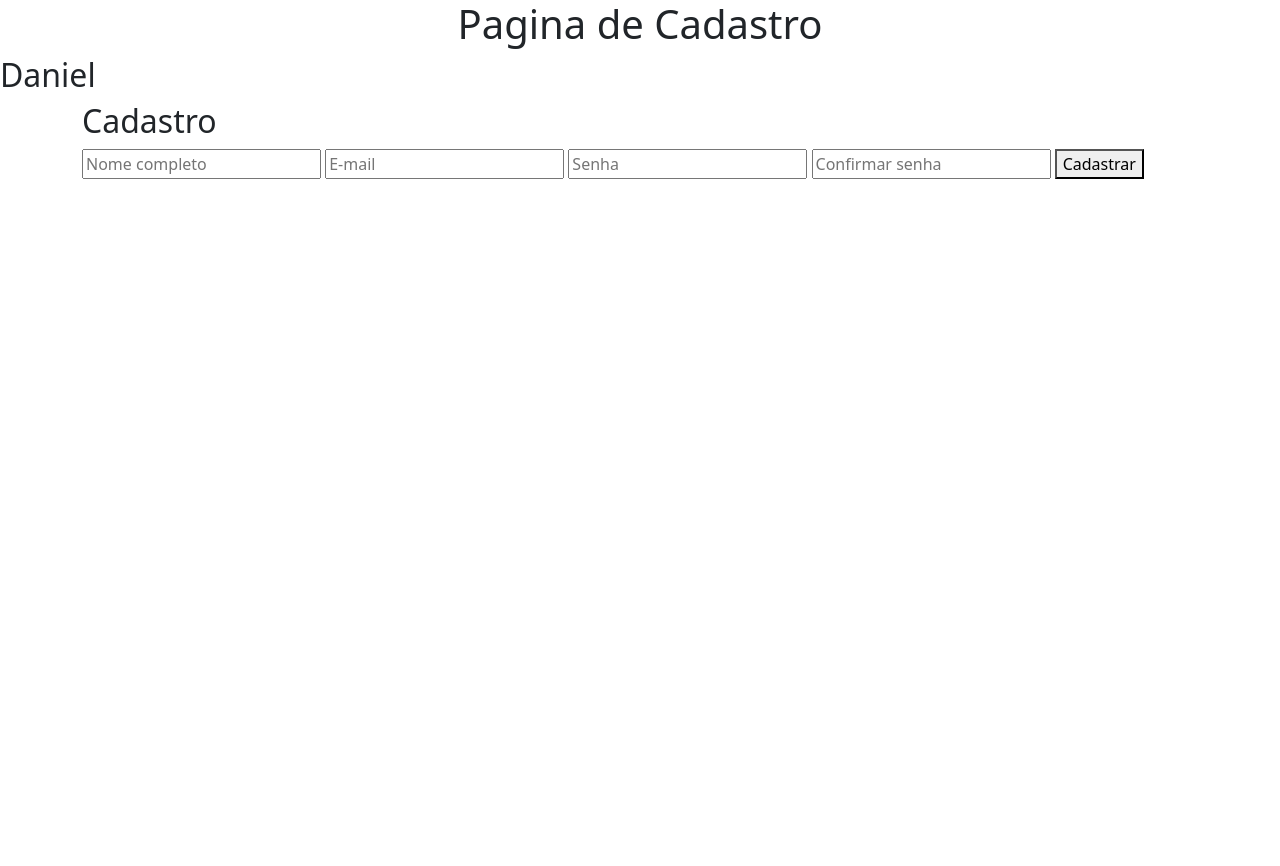
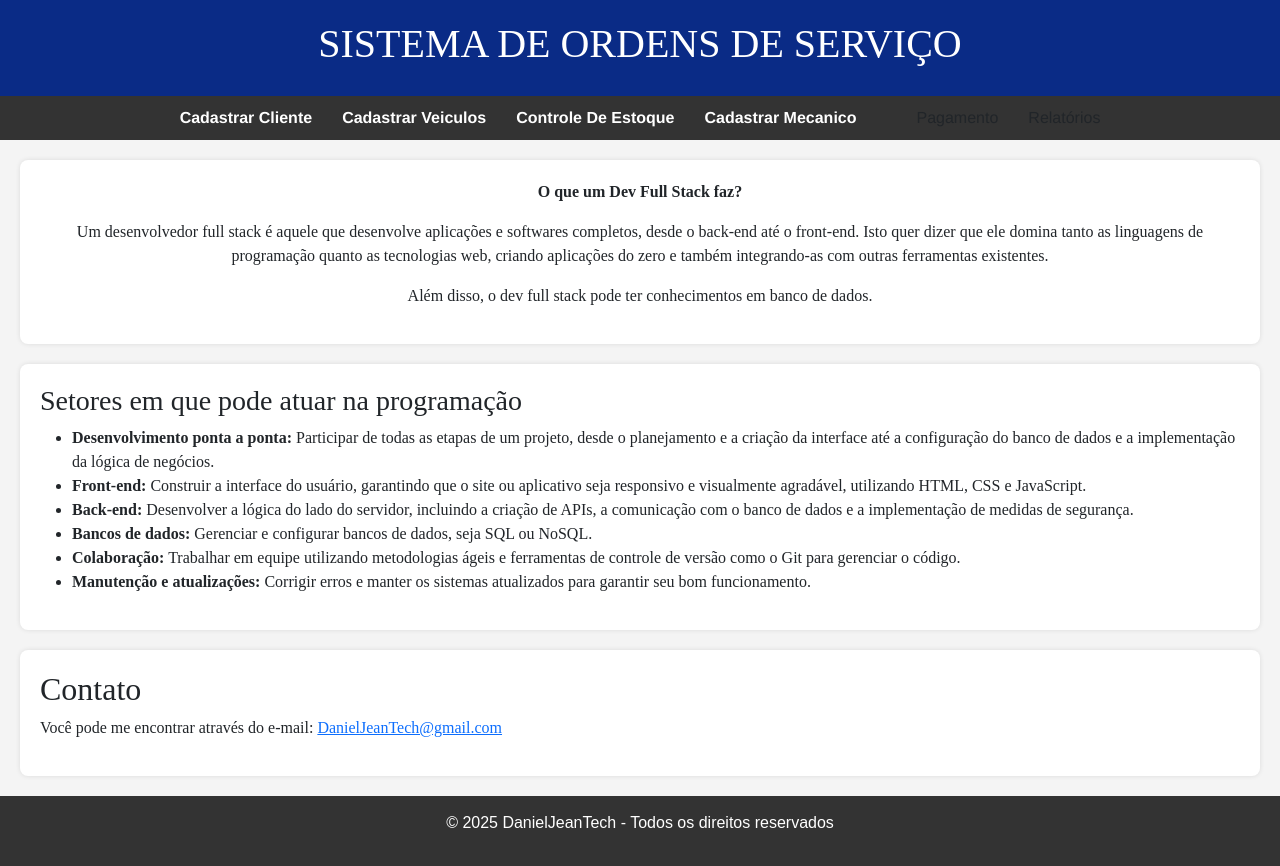
Before and after one commit to Danieljeanb/projetofinalDaniel, a Flask app: page / in a window 1280 px wide. Before the commit the page ends 179 px from the top, so only its background shows below. Run offline with Flask 3, Linux system fonts and the light colour scheme.

Commit message:
Atualização do projeto

```diff
--- a/app.py
+++ b/app.py
@@ -6,5 +6,37 @@ app = Flask(__name__)
 def index():
     return render_template("index.html")
 
+@app.route("/cadastrodecliente")
+def cadastrodecliente():
+    return render_template("cadastrodecliente.html")
+
+@app.route("/cadastrodeveiculos")
+def cadastrodeveiculos():
+    return render_template("cadastrodeveiculos.html")
+
+@app.route("/controledeestoque")
+def controledeestoque():
+    return render_template("controledeestoque.html")
+
+@app.route("/controledeordensdeservico")
+def controledeordensdeservico():
+    return render_template("controledeordensdeservico.html")
+
+@app.route("/relatorios")
+def relatorios():
+    return render_template("relatorios.html")
+
+@app.route("/login")
+def login():
+    return render_template("login.html")
+
+@app.route("/item")
+def item():
+    return render_template("item.html")
+
+@app.route("/pagamento")
+def pagamento():
+    return render_template("pagamento.html")
+
 if __name__ == "__main__":
     app.run(debug=True)
--- a/templates/index.html
+++ b/templates/index.html
@@ -2,16 +2,118 @@
 
 {% block conteudo %}
 
-<h1 style="text-align: center;">Pagina de Cadastro</h1>
-<h2>Daniel</h2>
- <div class="container">
-    <h2>Cadastro</h2>
-    <form>
-      <input type="text" placeholder="Nome completo" required>
-      <input type="email" placeholder="E-mail" required>
-      <input type="password" placeholder="Senha" required>
-      <input type="password" placeholder="Confirmar senha" required>
-      <button type="submit">Cadastrar</button>
+<!DOCTYPE html>
+<html lang="pt-BR">
+<head>
+    <meta charset="UTF-8">
+    <title>Dev Full Stack Web</title>
+    <style>
+        body {
+          font-family: Arial, sans-serif;
+          margin: 0;
+          background-color: #f4f4f4;
+        }
+        header {
+          background-color: #0a2b86;
+          color: white;
+          padding: 20px;
+          text-align: center;
+          font-family:'Times New Roman', Times, serif;
+        }
+        nav {
+          background-color: #333;
+          padding: 10px;
+          font-family:'Franklin Gothic Medium', 'Arial Narrow', Arial, sans-serif;
+        }
+        nav ul {
+          list-style: none;
+          margin: 0;
+          padding: 0;
+          display: flex;
+          justify-content: center;
+        }
+        nav ul li {
+          margin: 0 15px;
+        }
+        nav ul li a {
+          color: rgb(255, 255, 255);
+          text-decoration: none;
+          font-weight: bold;
+        }
+        nav ul li a:hover {
+          text-decoration: underline;
+        }
+        article, section {
+          font-family:'Times New Roman', Times, serif;
+          padding: 20px;
+          background: white;
+          margin: 20px;
+          border-radius: 8px;
+          box-shadow: 0 0 5px rgba(0,0,0,0.1);
+        }
+        article {
+          text-align: center;
+        }
+        footer {
+          text-align: center;
+          padding: 15px;
+          background: #333;
+          color: white;
+        }
+    </style>
+</head>
+<body>
+
+    <header>
+      <h1>SISTEMA DE ORDENS DE SERVIÇO</h1>
+    </header>
+
+    <nav class="col-row10">
+      <ul>
+        <li><a href="/templates/cadastrodecliente.html">Cadastrar Cliente</a></li>
+        <li><a href="/templates/cadastrodeveiculos.html">Cadastrar Veiculos</a></li>
+        <li><a href="/templates/item.html">Controle De Estoque</a></li>
+        <li><a href="/templates/gerenciarmecanicos.html">Cadastrar Mecanico</a></li>
+         <li><a href="/templates/item.html"></a></li>
+        <li><a href="/templates/pagamento.html"></a>Pagamento</li>
+        <li><a href="/templates/relatórios.html"></a>Relatórios</li>
+
+
+      </ul>
+    </nav>
+
+    <main>
+        <article id="artigo">
+          <p><b>O que um Dev Full Stack faz?</b></p>
+          <p>Um desenvolvedor full stack é aquele que desenvolve aplicações e softwares completos, desde o back-end até o front-end. Isto quer dizer que ele domina tanto as linguagens de programação quanto as tecnologias web, criando aplicações do zero e também integrando-as com outras ferramentas existentes.</p>
+          <p>Além disso, o dev full stack pode ter conhecimentos em banco de dados.</p>
+        </article>
+
+
+
+        <section id="lista">
+            <h3>Setores em que pode atuar na programação</h3>
+            <ul>
+                <li><strong>Desenvolvimento ponta a ponta:</strong> Participar de todas as etapas de um projeto, desde o planejamento e a criação da interface até a configuração do banco de dados e a implementação da lógica de negócios.</li>
+                <li><strong>Front-end:</strong> Construir a interface do usuário, garantindo que o site ou aplicativo seja responsivo e visualmente agradável, utilizando HTML, CSS e JavaScript.</li>
+                <li><strong>Back-end:</strong> Desenvolver a lógica do lado do servidor, incluindo a criação de APIs, a comunicação com o banco de dados e a implementação de medidas de segurança.</li>
+                <li><strong>Bancos de dados:</strong> Gerenciar e configurar bancos de dados, seja SQL ou NoSQL.</li>
+                <li><strong>Colaboração:</strong> Trabalhar em equipe utilizando metodologias ágeis e ferramentas de controle de versão como o Git para gerenciar o código.</li>
+                <li><strong>Manutenção e atualizações:</strong> Corrigir erros e manter os sistemas atualizados para garantir seu bom funcionamento.</li>
+            </ul>
+        </section>
+    </main>
+
+    <section id="contato">
+      <h2>Contato</h2>
+      <p>Você pode me encontrar através do e-mail: <a href="mailto:DanielJeanTech@gmail.com">DanielJeanTech@gmail.com</a></p>
+    </section>
+
+    <footer>
+      <p>&copy; 2025 DanielJeanTech - Todos os direitos reservados</p>
+    </footer>
+</body>
+</html>
 
 
 {% endblock %}
--- /dev/null
+++ b/templates/produto.html
@@ -0,0 +1,3 @@
+{% extends 'base.html'%}
+
+{% block conteudo %}
```
Also changed, not shown: templates/cadastrarmecanicos.html (added, +172 -0 lines), templates/cadastrodecliente.html (added, +52 -0 lines), templates/cadastrodeveiculos.html (added, +27 -0 lines), templates/controledeestoque.html (added, +45 -0 lines), templates/gerenciarordensdeserviço.html (added, +39 -0 lines), templates/item.html (added, +27 -0 lines), templates/login.html (added, +31 -0 lines), templates/pagamento.html (added, +39 -0 lines), templates/relatórios.html (added, +30 -0 lines).
